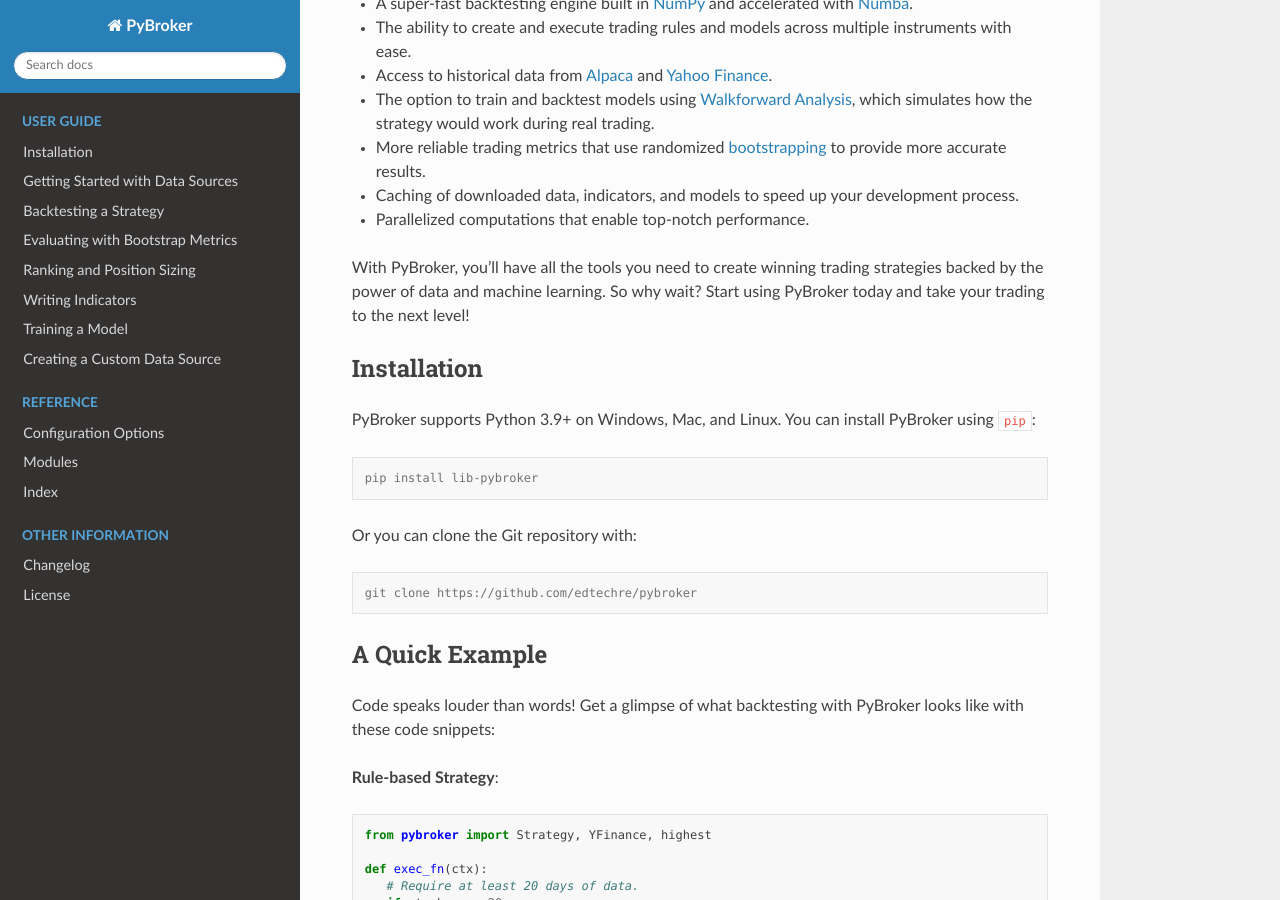
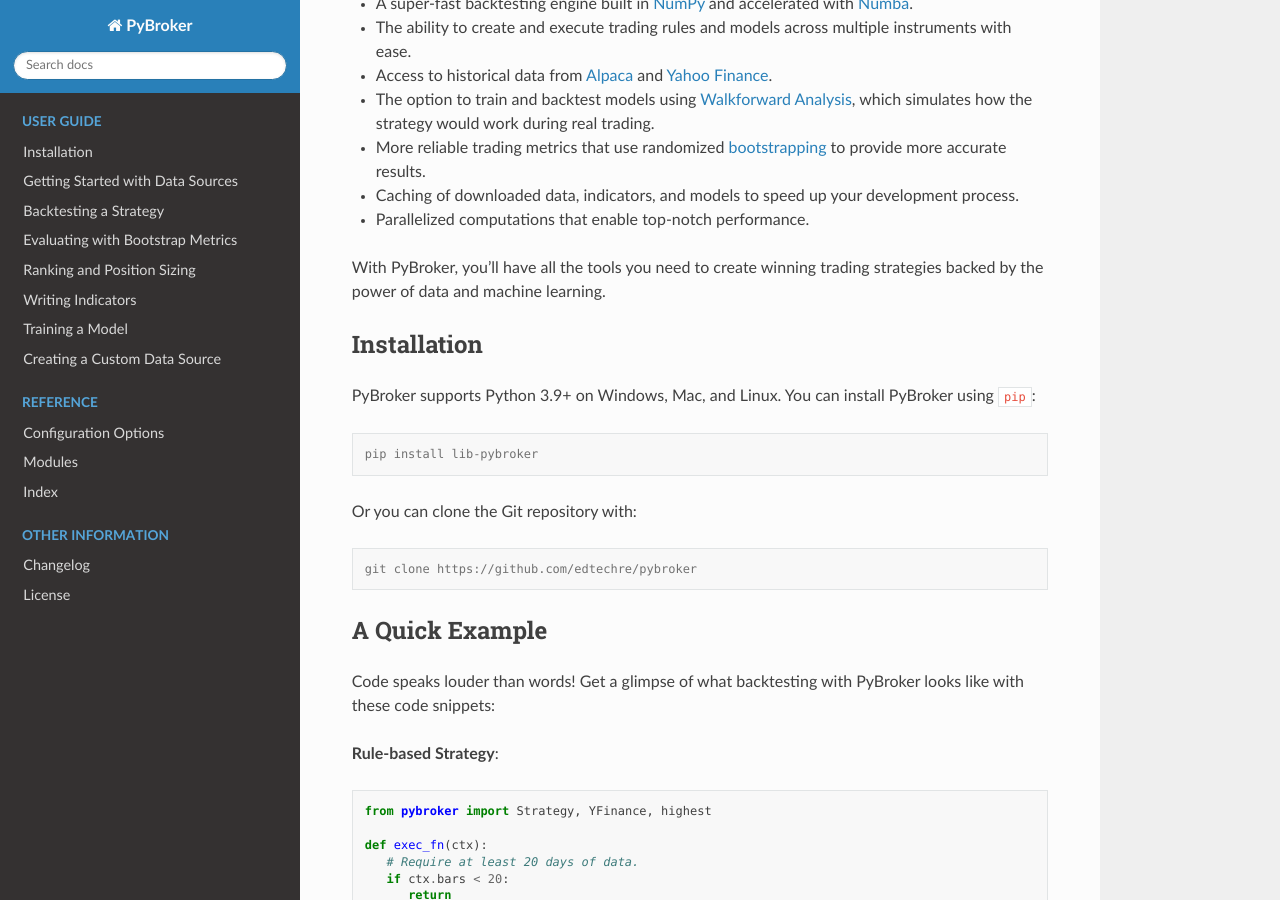
Before and after one commit to edtechre/pybroker, a Sphinx documentation site: the page built from docs/index.rst, in a window 1280 px wide and 900 px high, scrolled down 489 px. Built offline with Sphinx 7.4.7 and the Read the Docs theme 2.0.0, drawn with Linux system fonts in a browser that asks for light colours.

Commit message:
Update README and index.rst

```diff
--- a/docs/index.rst
+++ b/docs/index.rst
@@ -70,8 +70,7 @@
 * Parallelized computations that enable top-notch performance.
 
 With PyBroker, you'll have all the tools you need to create winning trading
-strategies backed by the power of data and machine learning. So why wait? Start
-using PyBroker today and take your trading to the next level!
+strategies backed by the power of data and machine learning.
 
 .. include:: install.rst
 
```
Also changed, not shown: README.md (+1 -2 lines).
